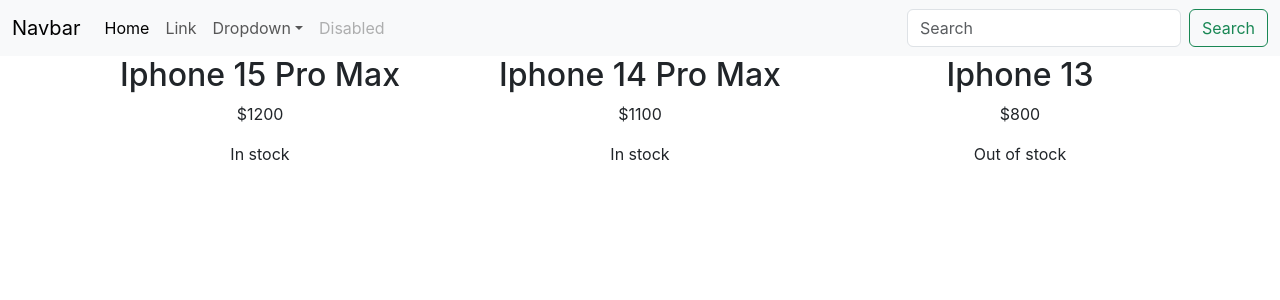
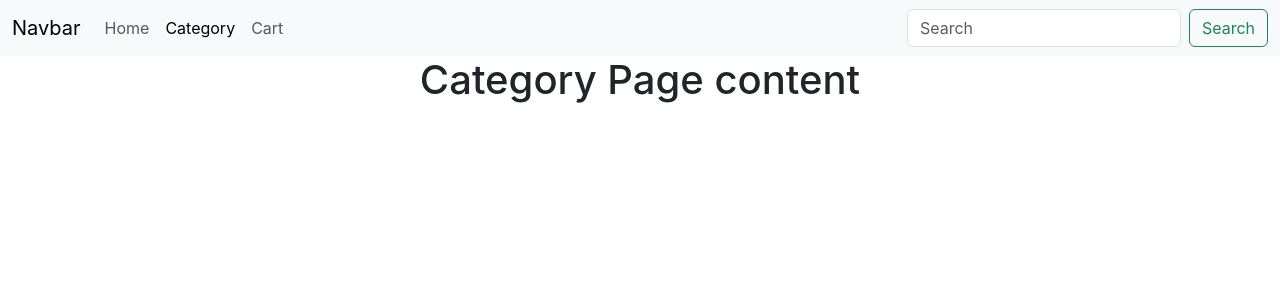
Before and after one commit to hoatq-fptaptech/t2311e_reactjs_sem1, a React (Create React App) app: page /category in a window 1280 px wide. Shown: the top 300 px of the page. Built offline with nearby package versions, Linux system fonts and the light colour scheme.

Commit message:
demo routes

```diff
--- a/package.json
+++ b/package.json
@@ -8,6 +8,7 @@
     "@testing-library/user-event": "^13.5.0",
     "react": "^18.2.0",
     "react-dom": "^18.2.0",
+    "react-router-dom": "^6.22.3",
     "react-scripts": "5.0.1",
     "web-vitals": "^2.1.4"
   },
--- a/src/App.js
+++ b/src/App.js
@@ -1,6 +1,11 @@
 import logo from './logo.svg';
 import './App.css';
 import Product from './component/common/Product';
+import Menu from './component/common/Menu';
+import { Route, Routes } from 'react-router-dom';
+import Home from './component/page/Home';
+import Category from './component/page/Category';
+import Cart from './component/page/Cart';
 
 function App() { // jsx
   const ps = [
@@ -22,54 +27,13 @@ function App() { // jsx
   ];
   return (
     <div className="App">
-      <nav class="navbar navbar-expand-lg bg-body-tertiary">
-      <div class="container-fluid">
-        <a class="navbar-brand" href="#">Navbar</a>
-        <button class="navbar-toggler" type="button" data-bs-toggle="collapse" data-bs-target="#navbarSupportedContent" aria-controls="navbarSupportedContent" aria-expanded="false" aria-label="Toggle navigation">
-          <span class="navbar-toggler-icon"></span>
-        </button>
-        <div class="collapse navbar-collapse" id="navbarSupportedContent">
-          <ul class="navbar-nav me-auto mb-2 mb-lg-0">
-            <li class="nav-item">
-              <a class="nav-link active" aria-current="page" href="#">Home</a>
-            </li>
-            <li class="nav-item">
-              <a class="nav-link" href="#">Link</a>
-            </li>
-            <li class="nav-item dropdown">
-              <a class="nav-link dropdown-toggle" href="#" role="button" data-bs-toggle="dropdown" aria-expanded="false">
-                Dropdown
-              </a>
-              <ul class="dropdown-menu">
-                <li><a class="dropdown-item" href="#">Action</a></li>
-                <li><a class="dropdown-item" href="#">Another action</a></li>
-                <li><hr class="dropdown-divider"/></li>
-                <li><a class="dropdown-item" href="#">Something else here</a></li>
-              </ul>
-            </li>
-            <li class="nav-item">
-              <a class="nav-link disabled" aria-disabled="true">Disabled</a>
-            </li>
-          </ul>
-          <form class="d-flex" role="search">
-            <input class="form-control me-2" type="search" placeholder="Search" aria-label="Search"/>
-            <button class="btn btn-outline-success" type="submit">Search</button>
-          </form>
-        </div>
-      </div>
-    </nav>
-      <section>
-        <div className='container'>
-          <div className='row'>
-          { // code logic here
-            ps.map(
-              (e,i)=>{
-                return <Product key={i} item={e}/>
-              }
-            )
-          }
-        </div>
-       </div>
+      <Menu/>
+      <section className='main'>
+          <Routes>
+              <Route path='/' Component={Home} />
+              <Route path='/category' Component={Category} />
+              <Route path='/cart' Component={Cart} />
+          </Routes>
        </section>
     </div>
   );
--- /dev/null
+++ b/src/component/common/Menu.js
@@ -0,0 +1,32 @@
+import { NavLink } from "react-router-dom";
+
+function Menu(props){
+    return (
+        <nav class="navbar navbar-expand-lg bg-body-tertiary">
+            <div class="container-fluid">
+                <a class="navbar-brand" href="#">Navbar</a>
+                <button class="navbar-toggler" type="button" data-bs-toggle="collapse" data-bs-target="#navbarSupportedContent" aria-controls="navbarSupportedContent" aria-expanded="false" aria-label="Toggle navigation">
+                <span class="navbar-toggler-icon"></span>
+                </button>
+                <div class="collapse navbar-collapse" id="navbarSupportedContent">
+                <ul class="navbar-nav me-auto mb-2 mb-lg-0">
+                    <li class="nav-item">
+                        <NavLink to={"/"} className="nav-link">Home</NavLink>
+                    </li>
+                    <li class="nav-item">
+                        <NavLink to={"/category"} className="nav-link">Category</NavLink>
+                    </li>
+                    <li class="nav-item">
+                    <NavLink to={"/cart"} className="nav-link">Cart</NavLink>
+                    </li>
+                </ul>
+                <form class="d-flex" role="search">
+                    <input class="form-control me-2" type="search" placeholder="Search" aria-label="Search"/>
+                    <button class="btn btn-outline-success" type="submit">Search</button>
+                </form>
+                </div>
+            </div>
+            </nav>
+    );
+}
+export default Menu;
--- /dev/null
+++ b/src/component/page/Cart.js
@@ -0,0 +1,6 @@
+function Cart(props){
+    return (
+        <h1>Cart Page content</h1>
+    );
+}
+export default Cart;
--- /dev/null
+++ b/src/component/page/Category.js
@@ -0,0 +1,6 @@
+function Category(props){
+    return (
+        <h1>Category Page content</h1>
+    );
+}
+export default Category;
--- /dev/null
+++ b/src/component/page/Home.js
@@ -0,0 +1,6 @@
+function Home(props){
+    return (
+        <h1>Home Page content</h1>
+    );
+}
+export default Home;
--- a/src/index.js
+++ b/src/index.js
@@ -3,11 +3,14 @@ import ReactDOM from 'react-dom/client';
 import './index.css';
 import App from './App';
 import reportWebVitals from './reportWebVitals';
+import { BrowserRouter } from 'react-router-dom';
 
 const root = ReactDOM.createRoot(document.getElementById('root'));
 root.render(
   <React.StrictMode>
-    <App />
+    <BrowserRouter>
+      <App />
+    </BrowserRouter>
   </React.StrictMode>
 );
 
```
Also changed, not shown: 1 other file (tests, documents, lock files or other folders).
